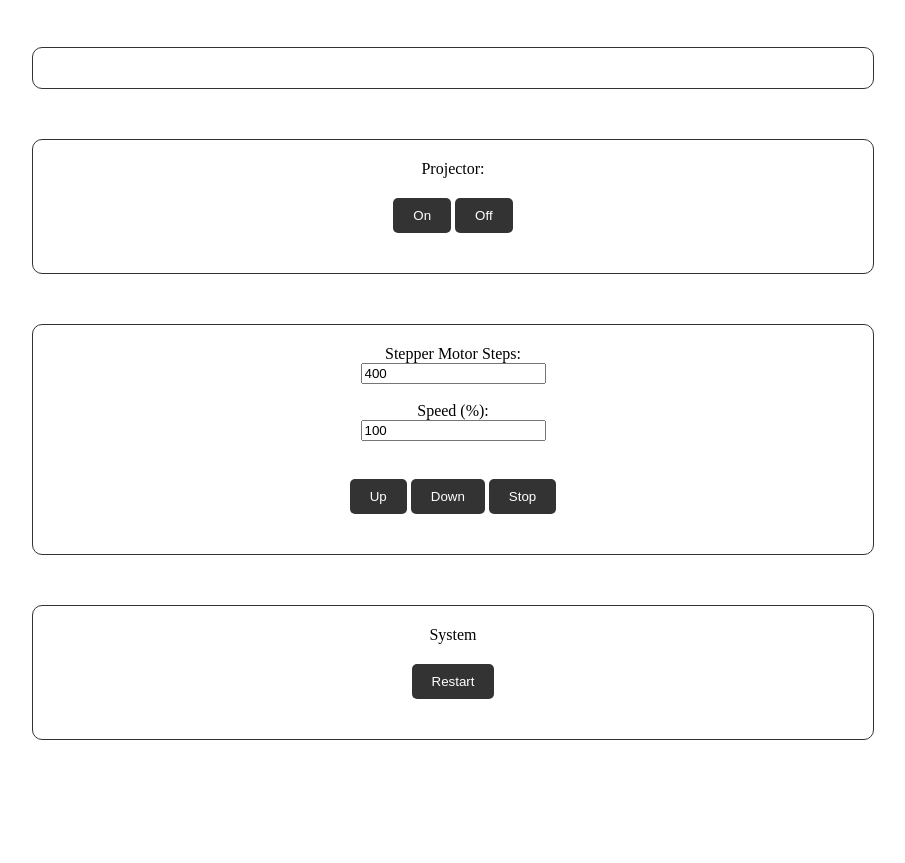
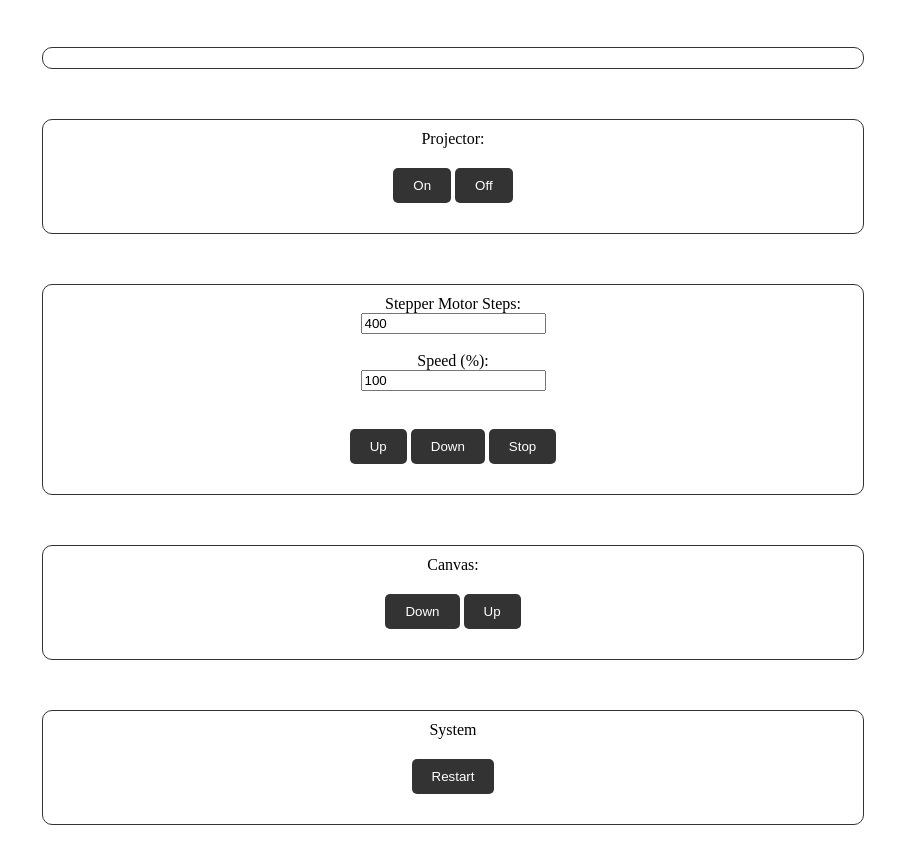
Before and after one commit to noranraskin/smart-theater, a plain HTML site: page projector/data/index.html in a window 1280 px wide. Shown: the part 61-924 px from the top of the page, without its empty margins (187-1092 px from the left). Before the commit the page ends 851 px from the top, so only its background shows below. Drawn offline with Linux system fonts and the light colour scheme; no server answers.

Commit message:
Add canvas control to projector using ESP NOW

```diff
--- a/projector/data/index.html
+++ b/projector/data/index.html
@@ -25,6 +25,13 @@
         <input type="submit" class="submit-btn" name="direction" value="Stop" />
       </div>
     </form>
+    <form action="/canvas" method="post">
+      Canvas:
+      <div class="form">
+        <input type="submit" class="submit-btn" name="direction" value="Down">
+        <input type="submit" class="submit-btn" name="direction" value="Up">
+      </div>
+    </form>
     <form id="system-functions" action="/system" method="post">
       System
       <div class="form">
--- a/projector/data/style.css
+++ b/projector/data/style.css
@@ -7,7 +7,7 @@ form,
   flex-direction: column;
   align-items: center;
   margin: 50px auto;
-  padding: 20px;
+  padding: 10px;
   border: 1px solid #333;
   border-radius: 10px;
   max-width: 800px;
```
Also changed, not shown: 4 other files.
